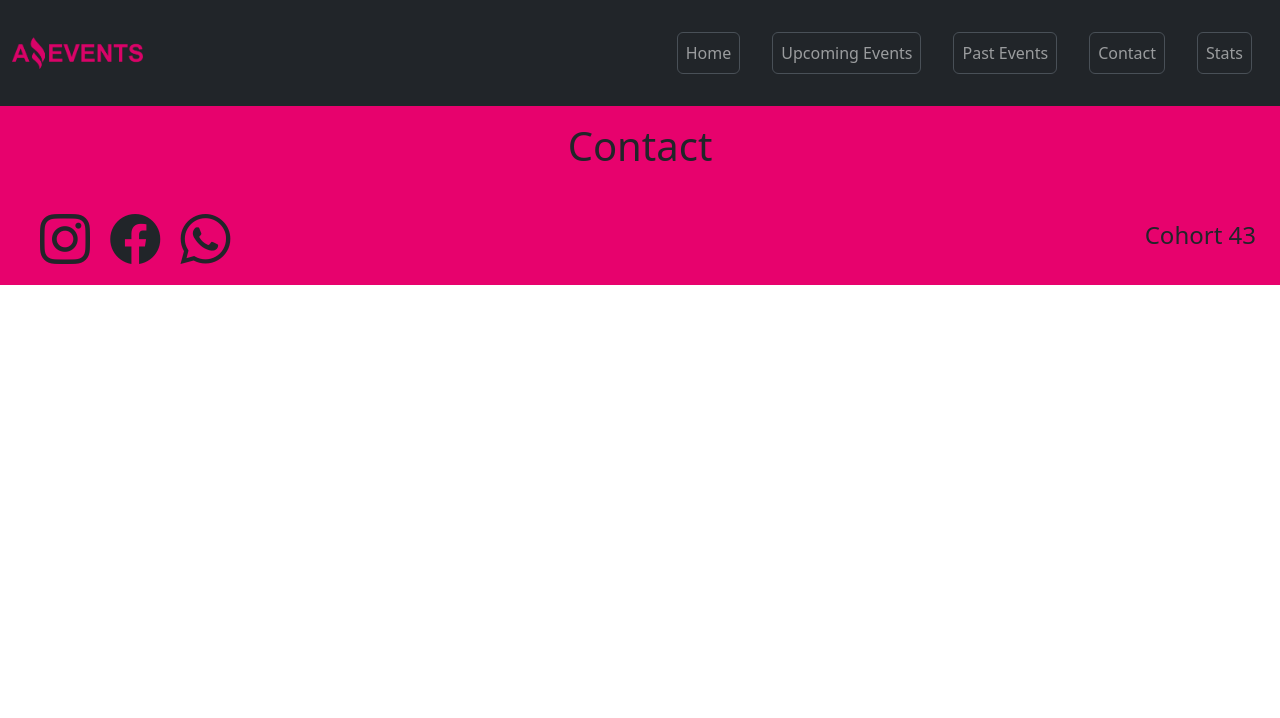
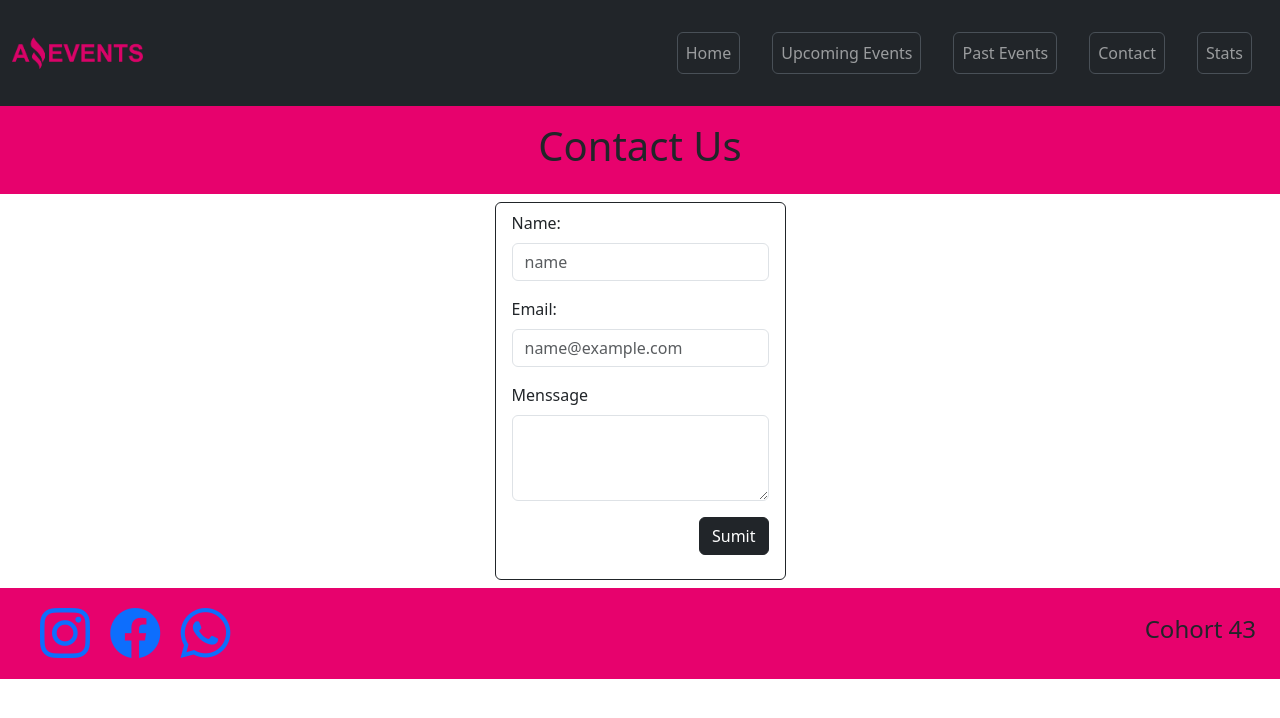
Before and after one commit to DanielOQ0/IntroJavaScript, a plain HTML site: page contact.html in a window 1280 px wide. Drawn offline with nearby package versions, Linux system fonts and the light colour scheme.

Commit message:
se agrego a contact el formulario y los links de redes

```diff
--- a/contact.html
+++ b/contact.html
@@ -60,12 +60,12 @@
               >
               <a
                 class="btn btn-dark nav-link border my-2 my-lg-4 mx-lg-3 mx-auto p-2"
-                href="#"
+                href="./pastEvents.html"
                 >Past Events</a
               >
               <a
                 class="btn btn-dark nav-link border my-2 my-lg-4 mx-lg-3 mx-auto p-2"
-                href="./contact.html"
+                href="#"
                 >Contact</a
               >
               <a
@@ -78,16 +78,87 @@
         </div>
       </nav>
       <section class="bpink py-3 container-fluid d-flex justify-content-center">
-        <h1>Contact</h1>
+        <h1>Contact Us</h1>
       </section>
     </header>
-    <main></main>
+    <main class="d-flex justify-content-center">
+      <form id="formContact" class="m-2 py-2 px-3 border border-dark rounded">
+        <div class="mb-3">
+          <label for="contactInput1" class="form-label">Name:</label>
+          <input
+            type="email"
+            class="form-control"
+            id="contactInput1"
+            placeholder="name" />
+        </div>
+        <div class="mb-3">
+          <label for="contactInput2" class="form-label">Email:</label>
+          <input
+            type="email"
+            class="form-control"
+            id="contactInput2"
+            placeholder="name@example.com" />
+        </div>
+        <div class="mb-3">
+          <label for="contactTextarea1" class="form-label">Menssage</label>
+          <textarea
+            class="form-control"
+            id="contactTextarea1"
+            rows="3"></textarea>
+        </div>
+        <div class="d-flex justify-content-end">
+          <button
+            type="button"
+            class="btn btn-dark mb-3"
+            data-bs-toggle="modal"
+            data-bs-target="#formModal">
+            Sumit
+          </button>
+        </div>
+      </form>
+      <div
+        class="modal fade"
+        id="formModal"
+        tabindex="-1"
+        aria-labelledby="formModalLabel"
+        aria-hidden="true">
+        <div class="modal-dialog modal-dialog-centered">
+          <div class="modal-content">
+            <div class="modal-header">
+              <h1 class="modal-title fs-5" id="formModalLabel">Enviado</h1>
+              <button
+                type="button"
+                class="btn-close"
+                data-bs-dismiss="modal"
+                aria-label="Close"></button>
+            </div>
+            <div class="modal-body">
+              Su información de contacto ha sido enviada.
+            </div>
+            <div class="modal-footer">
+              <button
+                type="button"
+                class="btn btn-secondary"
+                data-bs-dismiss="modal">
+                Close
+              </button>
+            </div>
+          </div>
+        </div>
+      </div>
+    </main>
     <footer
       class="px-4 bpink container-fluid d-flex justify-content-between align-items-center">
       <div class="m-2">
-        <i class="bi bi-instagram mx-2" id="l1"></i>
-        <i class="bi bi-facebook mx-2"></i>
-        <i class="bi bi-whatsapp mx-2"></i>
+        <a href="https://www.instagram.com" target="_blank"
+          ><i class="bi bi-instagram mx-2" id="l1"></i
+        ></a>
+        <a href="https://www.facebook.com" target="_blank"
+          ><i class="bi bi-facebook mx-2"></i
+        ></a>
+        <a href="https://wa.me/3163301963" target="_blank"
+          ><i class="bi bi-whatsapp mx-2"></i
+        ></a>
       </div>
       <h4>Cohort 43</h4>
     </footer>
```
